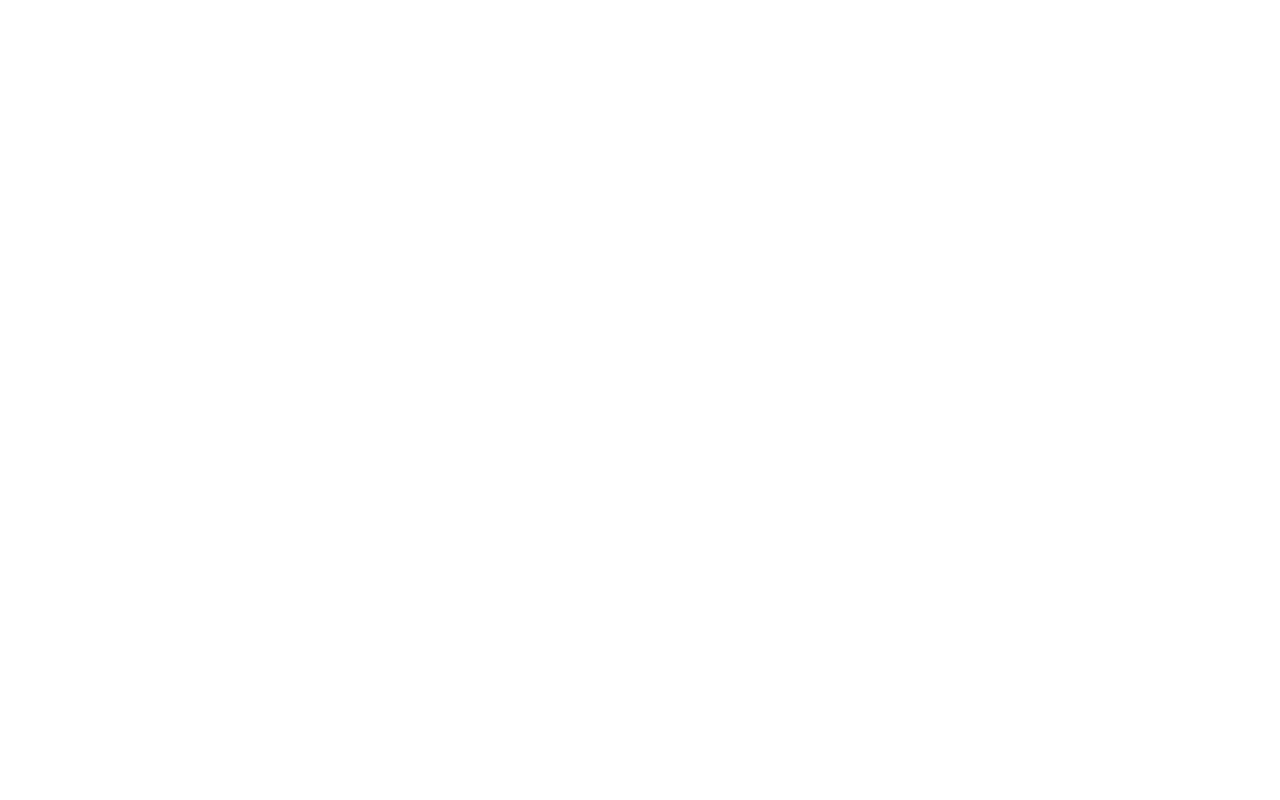
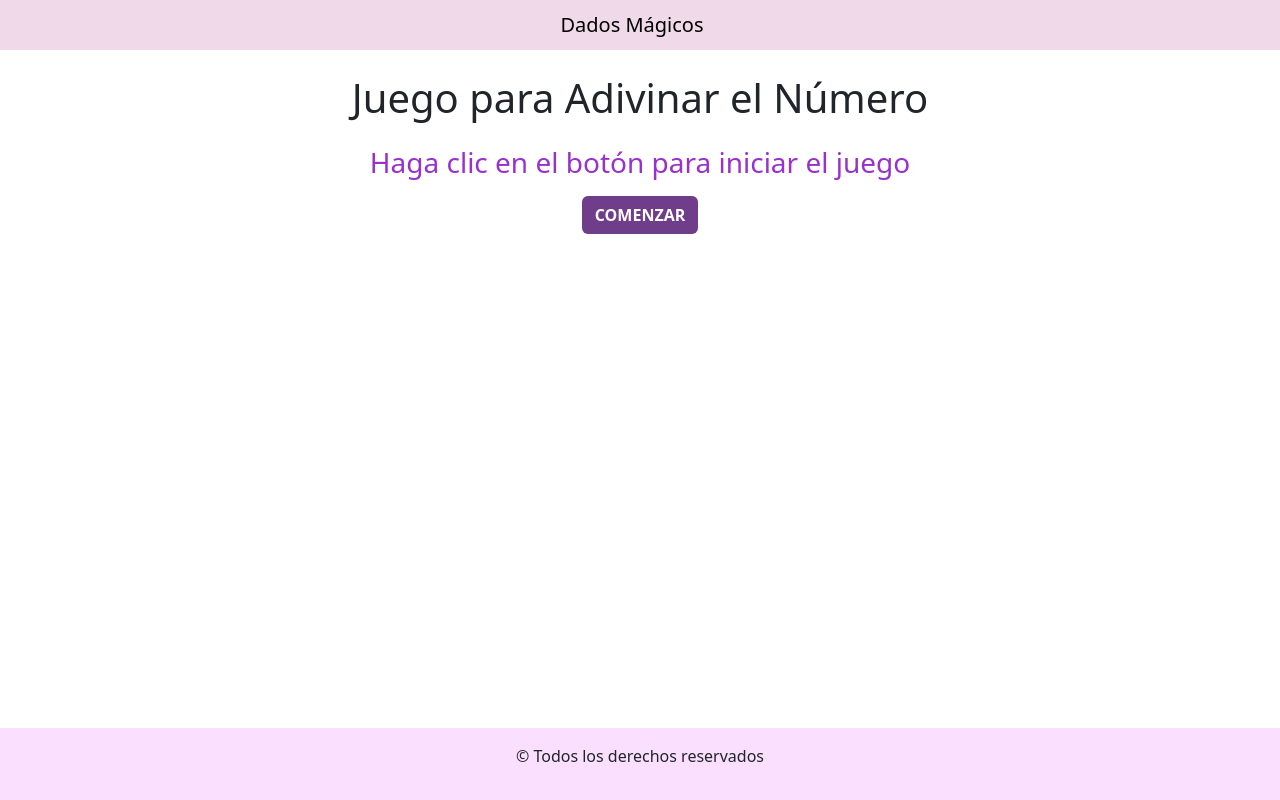
Before and after one commit to FelicitasRalle/TP-05-Ejercicio1, a plain HTML site: page index.html in a window 1280 px wide. Drawn offline with nearby package versions, Linux system fonts and the light colour scheme.

Commit message:
se completo el HTML de la pagina,ademas se dieron estilos con css y bootstrap

```diff
--- a/css/style.css
+++ b/css/style.css
@@ -0,0 +1,22 @@
+.navPersonalizado{
+    background-color: rgb(240, 217, 232);
+}
+.subtitulo{
+   color: darkorchid;
+}
+.botonComenzar{
+    background-color: rgb(112, 61, 139);
+    color: white;
+    font-weight: bold;
+}
+footer{
+    background-color: rgb(250, 223, 255);
+}
+body{
+    display: flex;
+    flex-direction: column;
+    min-height: 100vh;
+}
+main{
+    flex-grow: 1;
+}
--- a/index.html
+++ b/index.html
@@ -1,15 +1,56 @@
 <!DOCTYPE html>
 <html lang="es">
-<head>
-    <meta charset="UTF-8">
-    <meta name="viewport" content="width=device-width, initial-scale=1.0">
-    <meta name="author" content="Felicitas Rallé">
-    <meta name="description" content="ejercicio 1 del TP-05">
-    <link href="https://cdn.jsdelivr.net/npm/bootstrap@5.3.3/dist/css/bootstrap.min.css" rel="stylesheet" integrity="sha384-QWTKZyjpPEjISv5WaRU9OFeRpok6YctnYmDr5pNlyT2bRjXh0JMhjY6hW+ALEwIH" crossorigin="anonymous">
-    <link rel="stylesheet" href="./css/style.css">
-    <title>Document</title>
-</head>
-<body>
-
-</body>
+  <head>
+    <meta charset="UTF-8" />
+    <meta name="viewport" content="width=device-width, initial-scale=1.0" />
+    <meta name="author" content="Felicitas Rallé" />
+    <meta name="description" content="ejercicio 1 del TP-05" />
+    <link
+      href="https://cdn.jsdelivr.net/npm/bootstrap@5.3.3/dist/css/bootstrap.min.css"
+      rel="stylesheet"
+      integrity="sha384-QWTKZyjpPEjISv5WaRU9OFeRpok6YctnYmDr5pNlyT2bRjXh0JMhjY6hW+ALEwIH"
+      crossorigin="anonymous"
+    />
+    <link rel="stylesheet" href="./css/style.css" />
+    <title>Ejercicio 1</title>
+  </head>
+  <body>
+    <header>
+      <nav class="navbar bg-body-danger navPersonalizado">
+        <div class="container-fluid justify-content-center">
+          <span class="navbar-brand mb-0 h1">Dados Mágicos</span>
+        </div>
+      </nav>
+    </header>
+    <main>
+      <section class="container">
+        <h1 class="text-center my-4">Juego para Adivinar el Número</h1>
+        <h3 class="text-center subtitulo">
+          Haga clic en el botón para iniciar el juego
+        </h3>
+        <div class="row justify-content-center mt-3">
+          <div class="col-auto">
+            <button id="startGame" class="btn botonComenzar">COMENZAR</button>
+          </div>
+        </div>
+        <div class="row justify-content-center mt-3 d-none" id="gameArea">
+          <div class="col-auto">
+            <input
+              type="number"
+              id="guessInput"
+              class="form-control"
+              placeholder="Ingresar un número"
+            />
+            <button id="submitGuess" class="btn btn-success mt-2">
+              Enviar
+            </button>
+          </div>
+        </div>
+      </section>
+    </main>
+    <footer class="text-center py-3">
+      <p>&copy; Todos los derechos reservados</p>
+    </footer>
+  </body>
+  <script src="./app.js"></script>
 </html>
```
Also changed, not shown: app.js (added).
